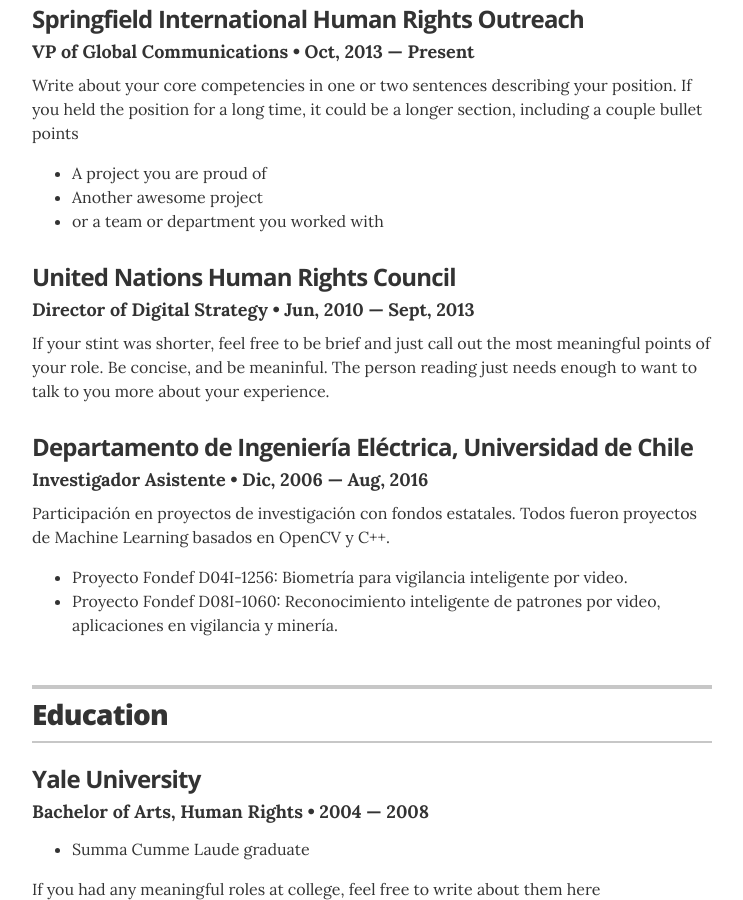
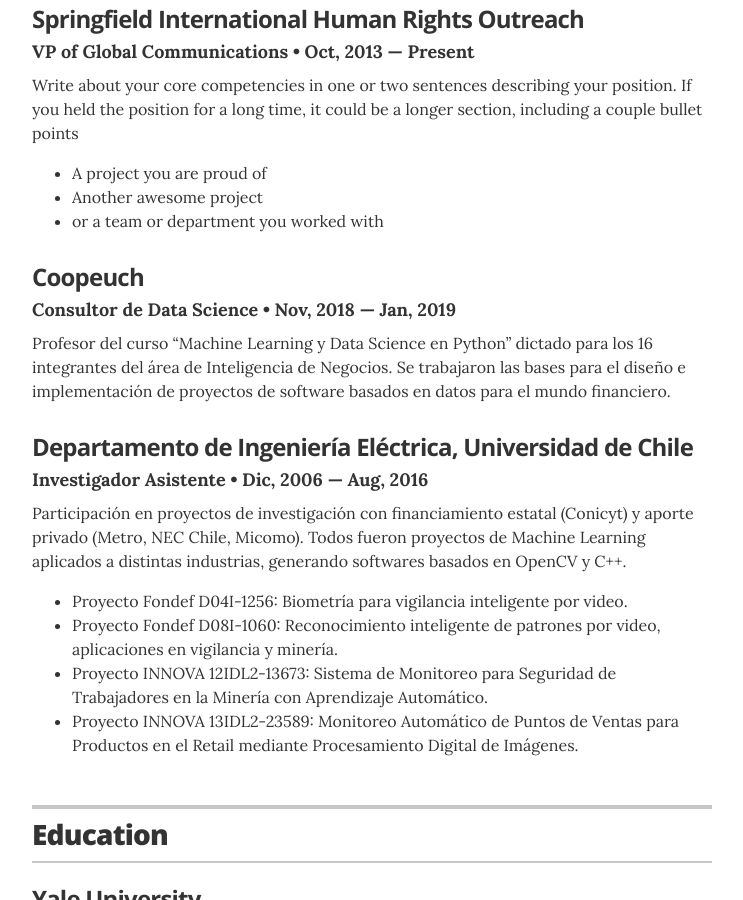
Before and after one commit to aastroza/aastroza.github.io-backup, a Jekyll site: the page built from index.html, in a window 1280 px wide and 900 px high, scrolled down 752 px. Shown: the whole window, without its empty margins (268-1011 px from the left). Built offline with Jekyll 4.4.1, drawn with Linux system fonts in a browser that asks for light colours; some of the changed text lies outside the part shown.

Commit message:
new data

```diff
--- a/_data/experience.yml
+++ b/_data/experience.yml
@@ -1,23 +1,25 @@
 # Jobs
-# VP of Global Communications
+# UDD
 - company: Springfield International Human Rights Outreach
   position: VP of Global Communications
   duration: Oct, 2013 &mdash; Present
   summary: Write about your core competencies in one or two sentences describing your position. If you held the position for a long time, it could be a longer section, including a couple bullet points	<ul class="resume-item-list"><li>A project you are proud of</li><li>Another awesome project</li><li>or a team or department you worked with</li></ul>
 
-# Director of Digital Stratgy
-- company: United Nations Human Rights Council
-  position: Director of Digital Strategy
-  duration:  Jun, 2010 &mdash; Sept, 2013
-  summary: If your stint was shorter, feel free to be brief and just call out the most meaningful points of your role. Be concise, and be meaninful. The person reading just needs enough to want to talk to you more about your experience.
+# Coopeuch
+- company: Coopeuch
+  position: Consultor de Data Science
+  duration:  Nov, 2018 &mdash; Jan, 2019
+  summary: Profesor del curso “Machine Learning y Data Science en Python” dictado para los 16 integrantes del área de Inteligencia de Negocios. Se trabajaron las bases para el diseño e implementación de proyectos de software basados en datos para el mundo financiero.
 
 
 # U de Chile
 - company: Departamento de Ingeniería Eléctrica, Universidad de Chile
   position: Investigador Asistente
   duration:   Dic, 2006  &mdash; Aug, 2016
-  summary: "Participación en proyectos de investigación con fondos estatales. Todos fueron proyectos de Machine Learning basados en OpenCV y C++.
+  summary: "Participación en proyectos de investigación con financiamiento estatal (Conicyt) y aporte privado (Metro, NEC Chile, Micomo). Todos fueron proyectos de Machine Learning aplicados a distintas industrias, generando softwares basados en OpenCV y C++.
   <ul>
   <li>Proyecto Fondef D04I-1256: Biometría para vigilancia inteligente por video.</li>
   <li>Proyecto Fondef D08I-1060: Reconocimiento inteligente de patrones por video, aplicaciones en vigilancia y minería.</li>
+  <li>Proyecto INNOVA 12IDL2-13673: Sistema de Monitoreo para Seguridad de Trabajadores en la Minería con Aprendizaje Automático.</li>
+  <li>Proyecto INNOVA 13IDL2-23589: Monitoreo Automático de Puntos de Ventas para Productos en el Retail mediante Procesamiento Digital de Imágenes.</li>
   </ul>"
--- a/_data/recognitions.yml
+++ b/_data/recognitions.yml
@@ -4,7 +4,7 @@
   year: 2005
   #summary: Voted Most Likely To Succeed by a panel of my high school peers.
 
-- award: Medalla de Bronce en la XIII Olimpíada Nacional de Matemática.
+- award: Medalla de Bronce en la XIII Olimpíada Nacional de Matemática
   organization: Sociedad de Matemática de Chile
   year: 2001
   #summary: Voted Most Likely To Succeed by a panel of my high school peers.
```
